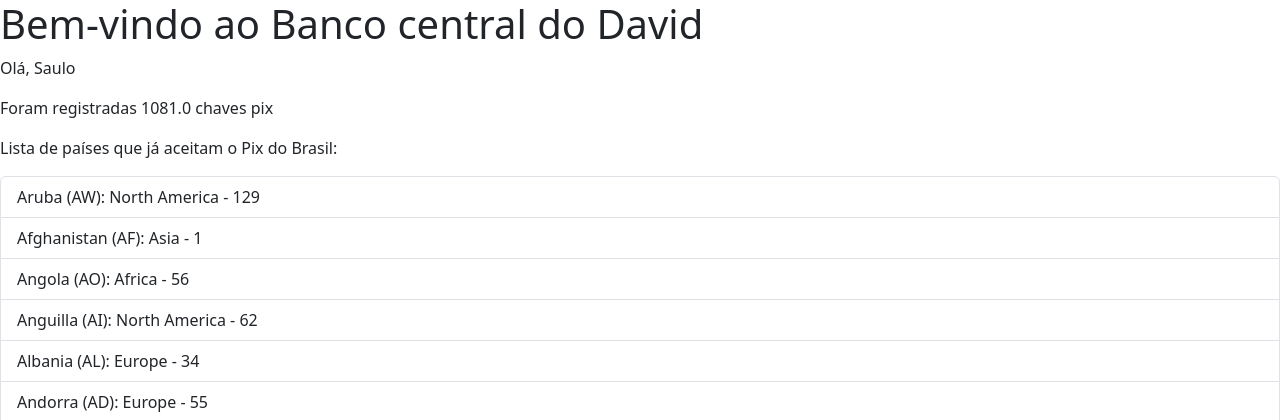
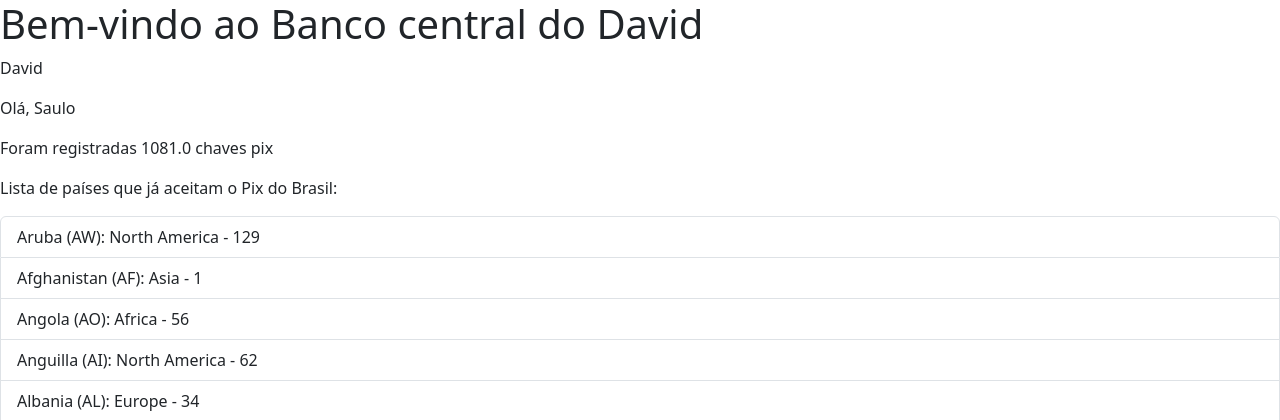
Before and after one commit to sauloafoliveira/dev-web-2-26-1, a Django app: page /bc in a window 1280 px wide. Shown: the top 420 px of the page. Run offline with Django 5.2, Linux system fonts and the light colour scheme; data comes from the database, SQL or seed files in the repository.

Commit message:
Add welcome message for David in index_bc.html

```diff
--- a/urubudopix/bc/templates/index_bc.html
+++ b/urubudopix/bc/templates/index_bc.html
@@ -11,6 +11,8 @@
     <h1>
         Bem-vindo ao Banco central do David
     </h1>
+
+    <p>David</p>
 
     {% if logado %}
         <p>Olá, Saulo</p>
```
